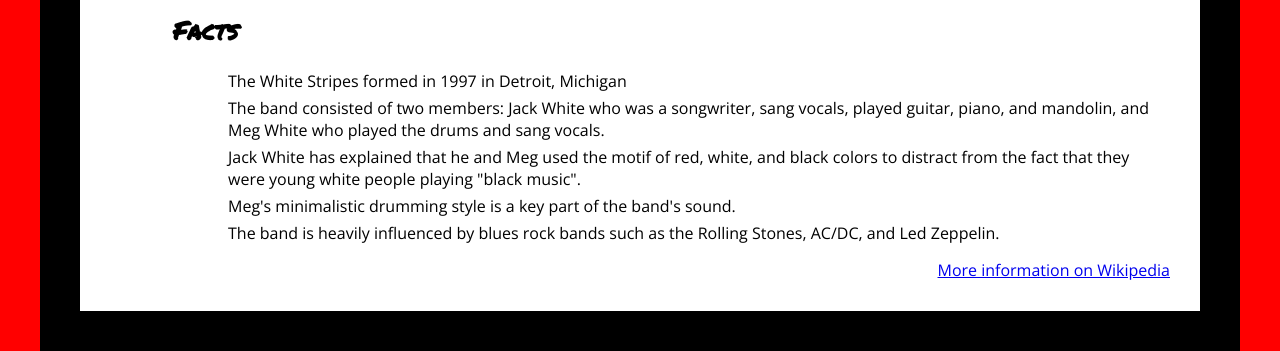
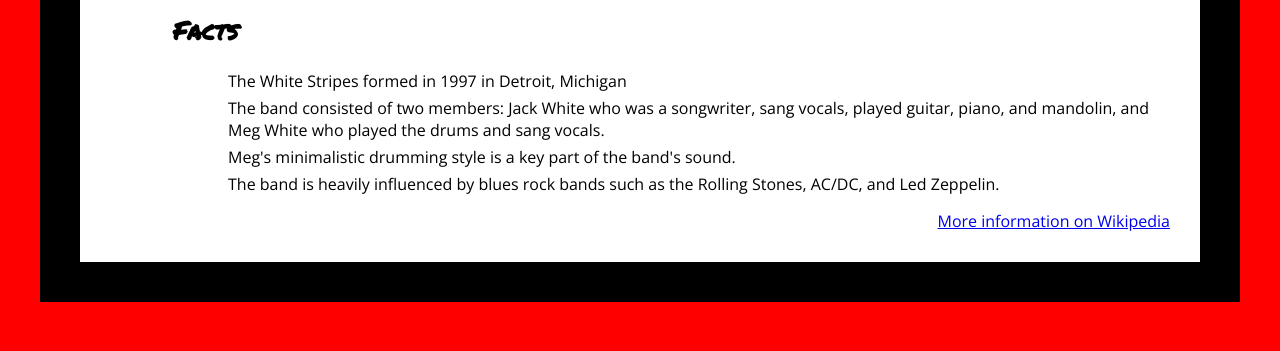
Before and after one commit to louisheimel/whitestripestribute, a website: page public/index.html in a window 1280 px wide. Shown: the part 554-905 px from the top of the page. After the commit the page ends 856 px from the top, so only its background shows below. Drawn offline with nearby package versions, Linux system fonts and the light colour scheme.

Commit message:
edit facts

```diff
--- a/public/index.html
+++ b/public/index.html
@@ -27,7 +27,6 @@
         <ul>
           <li>The White Stripes formed in 1997 in Detroit, Michigan</li>
           <li>The band consisted of two members: Jack White who was a songwriter, sang vocals, played guitar, piano, and mandolin, and Meg White who played the drums and sang vocals.</li>
-          <li>Jack White has explained that he and Meg used the motif of red, white, and black colors to distract from the fact that they were young white people playing "black music".</li>
           <li>Meg's minimalistic drumming style is a key part of the band's sound.</li>
           <li>The band is heavily influenced by blues rock bands such as the Rolling Stones, AC/DC, and Led Zeppelin.</li>
         </ul>
```
